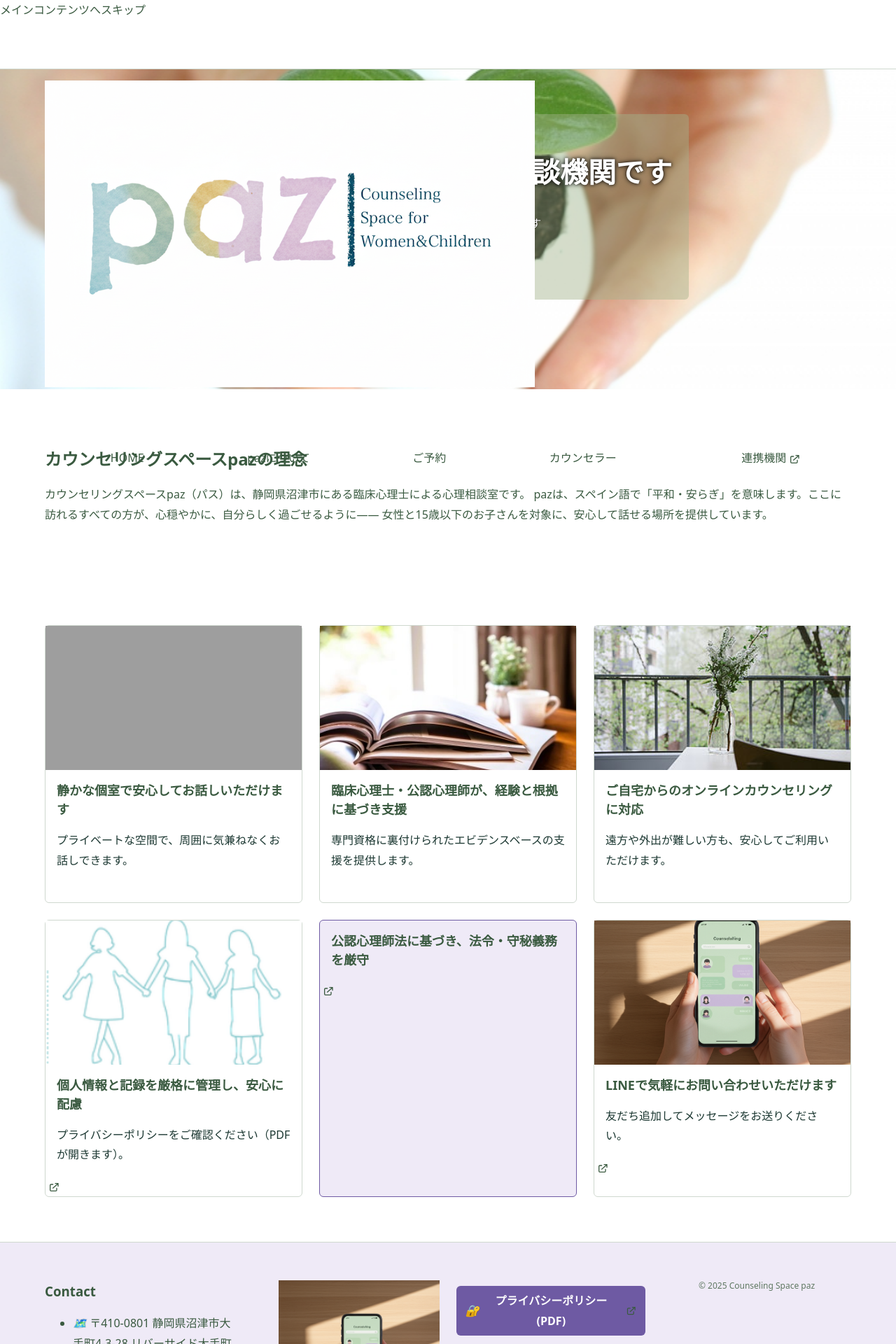
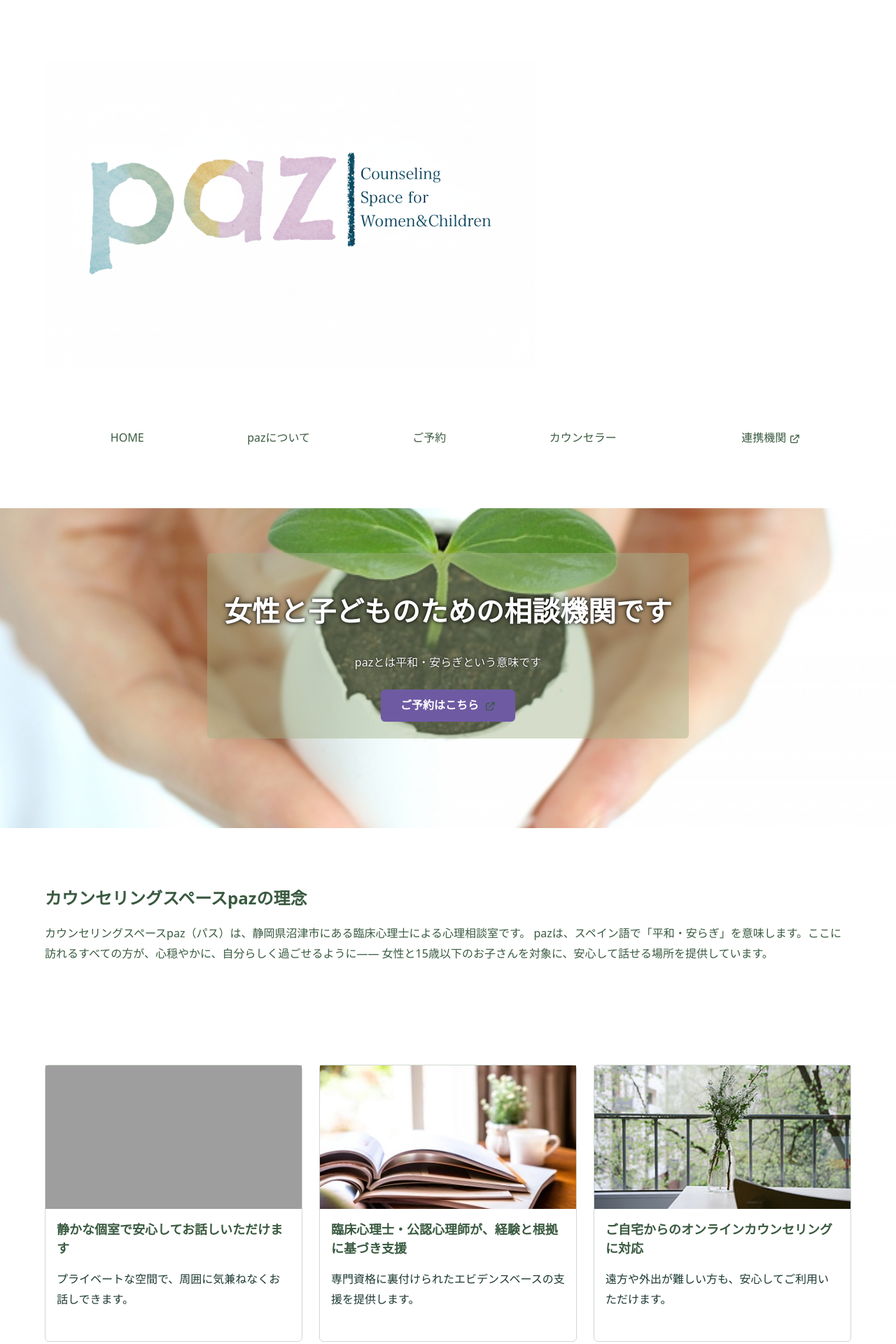
Before and after one commit to counselingspacepaz-gif/paz_HP_202511, a Jekyll site: the page built from index.html, in a window 1280 px wide. Shown: the top 1920 px of the page at 70% size. Built offline with Jekyll 4.4.1, drawn with Linux system fonts in a browser that asks for light colours; grey boxes are pictures that could not be loaded.

Commit message:
スキップリンクの修正

```diff
--- a/assets/css/styles.css
+++ b/assets/css/styles.css
@@ -122,7 +122,7 @@ a[target="_blank"]:hover::after { background-color: var(--color-lavender); }
 .section { padding-block: clamp(3rem, 7vw, var(--space-lg)); }
 
 /* ---------------------------
-   6. Header & Navigation
+   6. Header & Navigation (修正後)
 --------------------------- */
 .site-header {
   position: relative;
@@ -131,7 +131,7 @@ a[target="_blank"]:hover::after { background-color: var(--color-lavender); }
   border-bottom:1px solid var(--color-border);
   height: var(--header-height);
 }
-.site-header > .inner {
+.site-header .header-inner { /* ★ 修正点: > .inner から .header-inner に変更 */
   display: flex;
   align-items: center;
   justify-content: space-between;
@@ -378,3 +378,35 @@ a[target="_blank"]:hover::after { background-color: var(--color-lavender); }
   padding:0;
   margin-block-end: 0;
 }
+/* スキップリンクの非表示設定 (A11y対応) */
+.skip-link {
+  position: absolute; /* 画面外に配置 */
+  top: auto;
+  left: -9999px;
+  width: 1px;
+  height: 1px;
+  overflow: hidden;
+  z-index: 9999;
+  /* フォーカス時の見栄えを整える */
+  background-color: var(--color-lavender);
+  color: #fff;
+  padding: 8px 12px;
+  text-decoration: none;
+}
+
+/* フォーカスされたら表示させる */
+.skip-link:focus {
+  position: static; /* 通常の配置に戻す */
+  left: auto;
+  width: auto;
+  height: auto;
+  overflow: visible;
+  outline: var(--focus-ring);
+  outline-offset: var(--focus-offset);
+}
+/* 9. Footer */
+/* フッター内の要素が幅を取りすぎないようにする（フッター内の img や div に必要なら適用） */
+.site-footer img {
+    max-width: 100%;
+    height: auto;
+}
```
Lines whose indentation alone changed are shown as unchanged.
